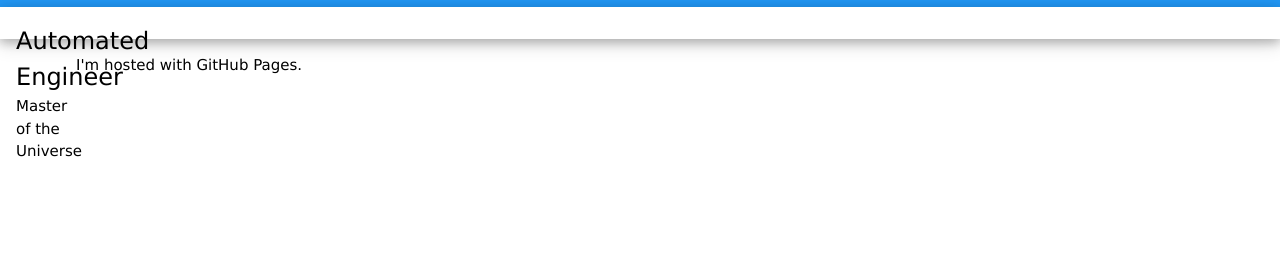
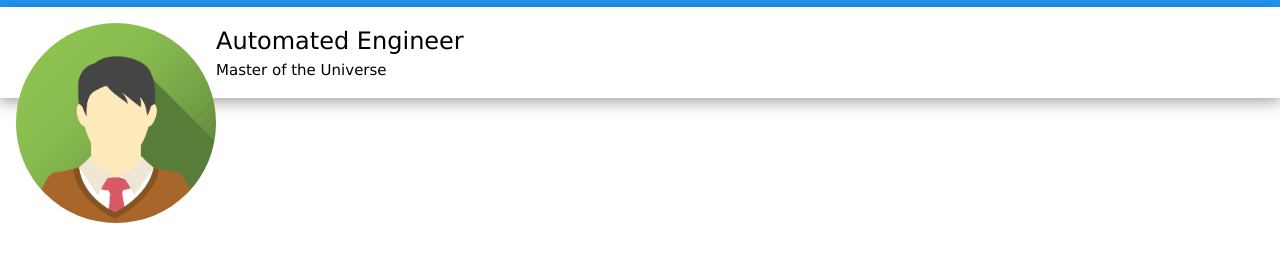
Before and after one commit to AutomatedEngineer/automatedengineer.github.io, a plain HTML site: page index.html in a window 1280 px wide. Shown: the part 67-328 px from the top of the page. Drawn offline with nearby package versions, Linux system fonts and the light colour scheme.

Commit message:
Fix avatar

```diff
--- a/index.html
+++ b/index.html
@@ -8,12 +8,10 @@
 </header>
 <ul class="w3-ul w3-card-4">
   <li class="w3-padding-16">
-    <span onclick="this.parentElement.style.display='none'"
-    <img src="img_avatar2.png" class="w3-left w3-circle" style="width:60px">
+    <img src="img_avatar2.png" class="w3-left w3-circle" style="width:200px">
     <span class="w3-xlarge">Automated Engineer</span><br>
     <span>Master of the Universe</span>
   </li>
 </ul>
-<p>I'm hosted with GitHub Pages.</p>
 </body>
 </html>
```
